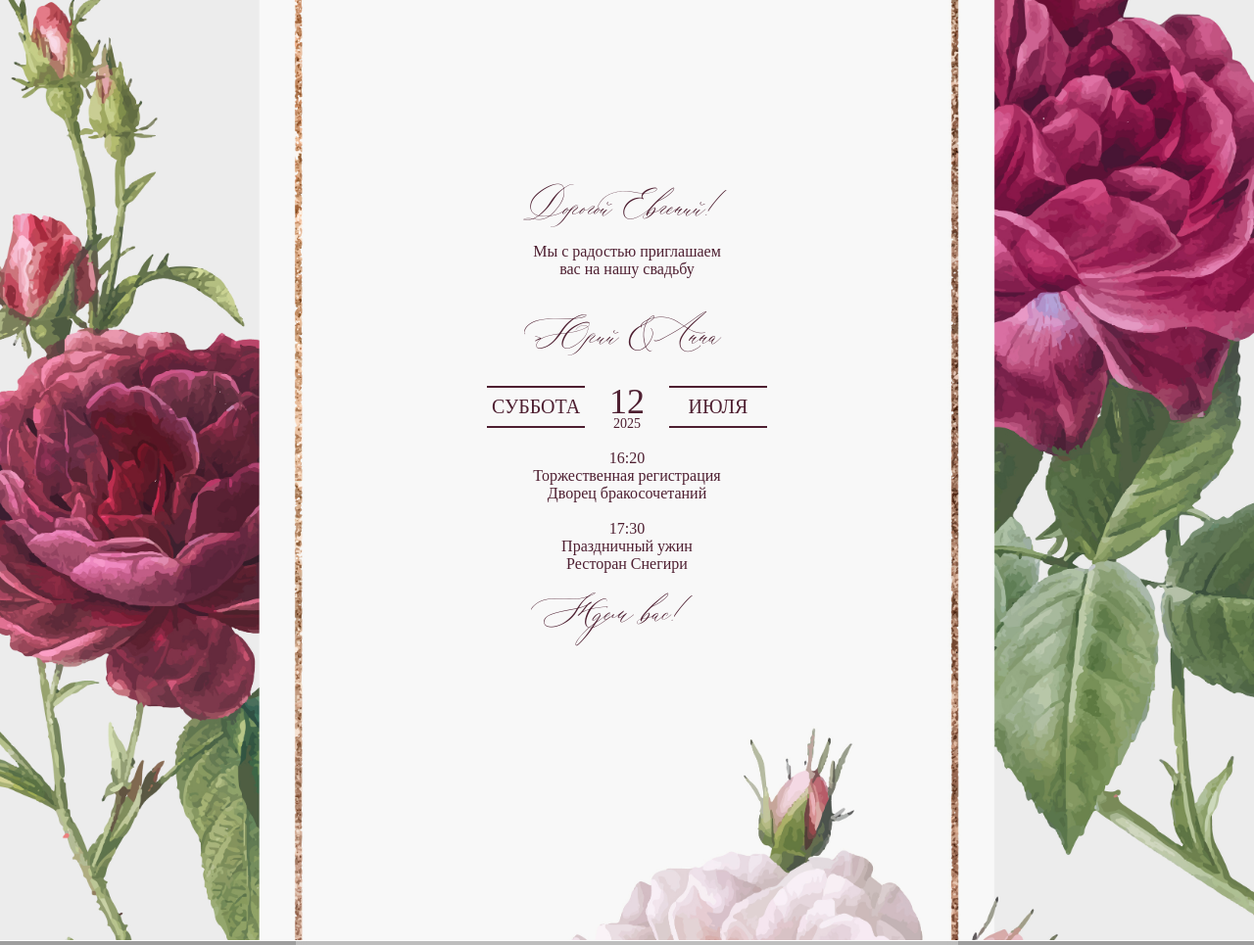
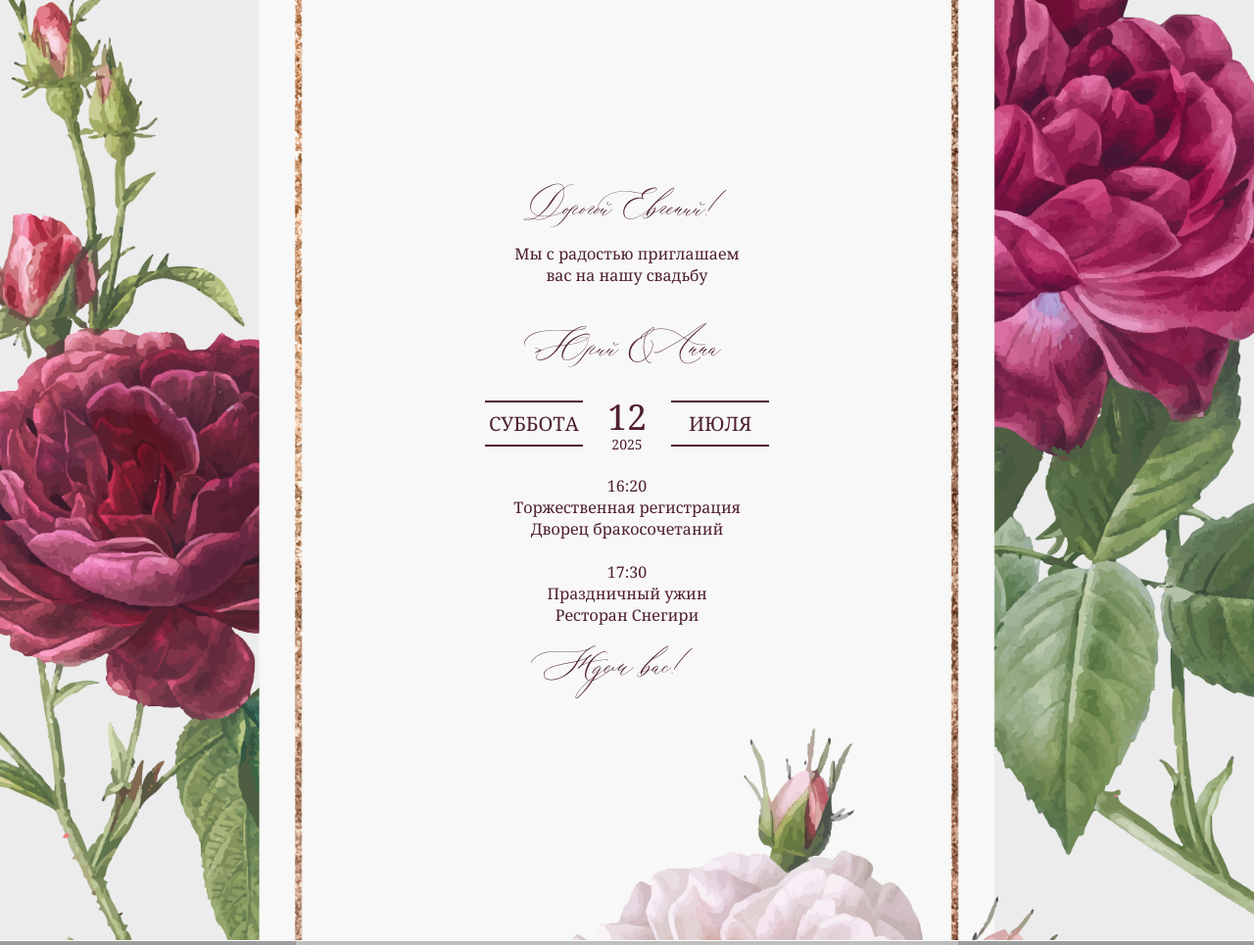
Before and after one commit to urakobzar/urakobzar.github.io, a PHP site: page / in a window 1280 px wide. Shown: the top 965 px of the page at 98% size. Run offline with PHP 8.4, Linux system fonts and the light colour scheme; grey boxes are pictures that could not be loaded.

Commit message:
Новый шрифт

```diff
--- a/WeddingInvitation/index.html
+++ b/WeddingInvitation/index.html
@@ -8,6 +8,7 @@
     <link rel="stylesheet" type="text/css" href="capsulexpromediumuc.css">
     <link rel="stylesheet" type="text/css" href="./icons/css/all.min.css">
     <link href="https://fonts.googleapis.com/css?family=Caveat|Quicksand&display=swap" rel="stylesheet">
+    <link href="https://fonts.googleapis.com/css2?family=Noto+Serif:wght@400;700&display=swap" rel="stylesheet">
     <meta name="viewport" content="width=device-width, initial-scale=1">
     <style>
         iframe {
--- a/WeddingInvitation/theme.css
+++ b/WeddingInvitation/theme.css
@@ -7,11 +7,7 @@ html, body {
     margin: 0;
     height: 100vh;
     text-align: center;
-    font-family: 'Times New Roman', /* Windows */
-    'Times', /* MacOS */
-    'Liberation Serif', /* Linux */
-    'Noto Serif', /* Android */
-    serif; /* Универсальный запасной вариант */
+    font-family: 'Noto Serif';
 }
 
 .body{
```
Lines whose indentation alone changed are shown as unchanged.
